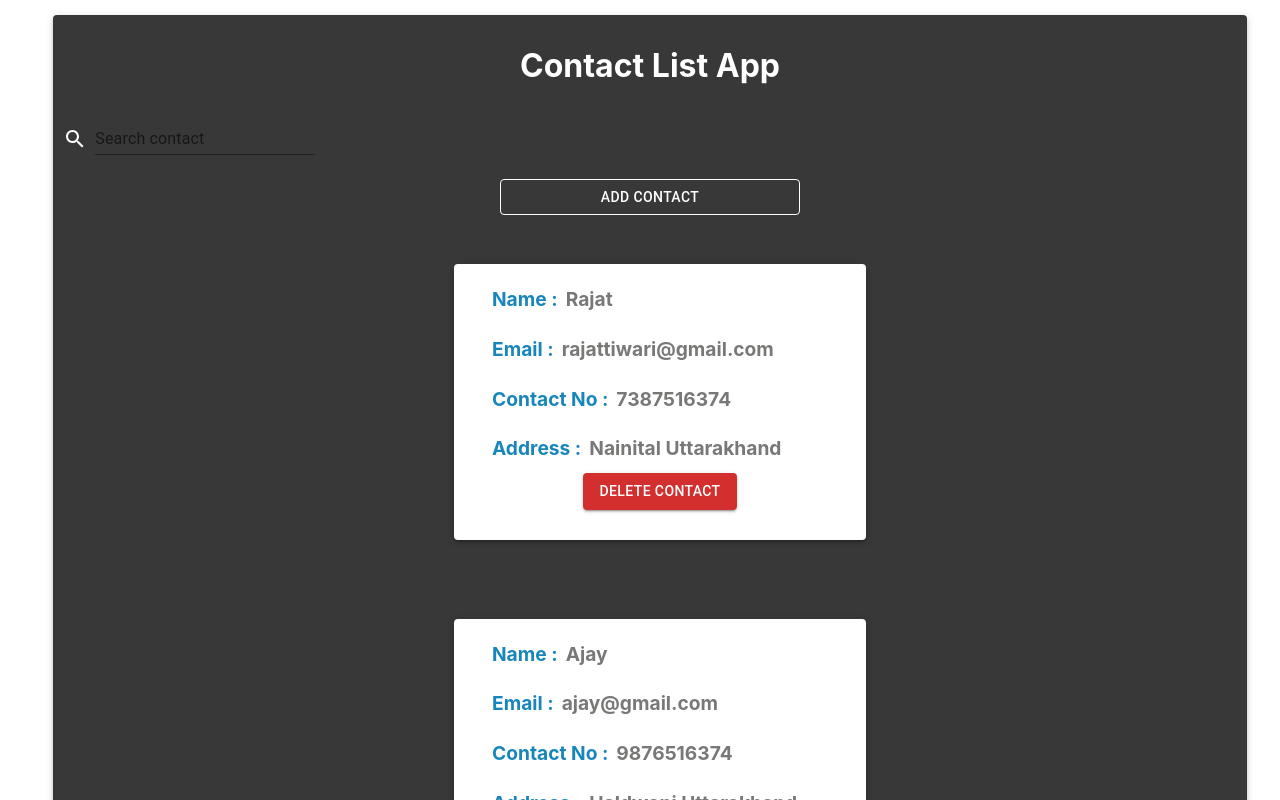
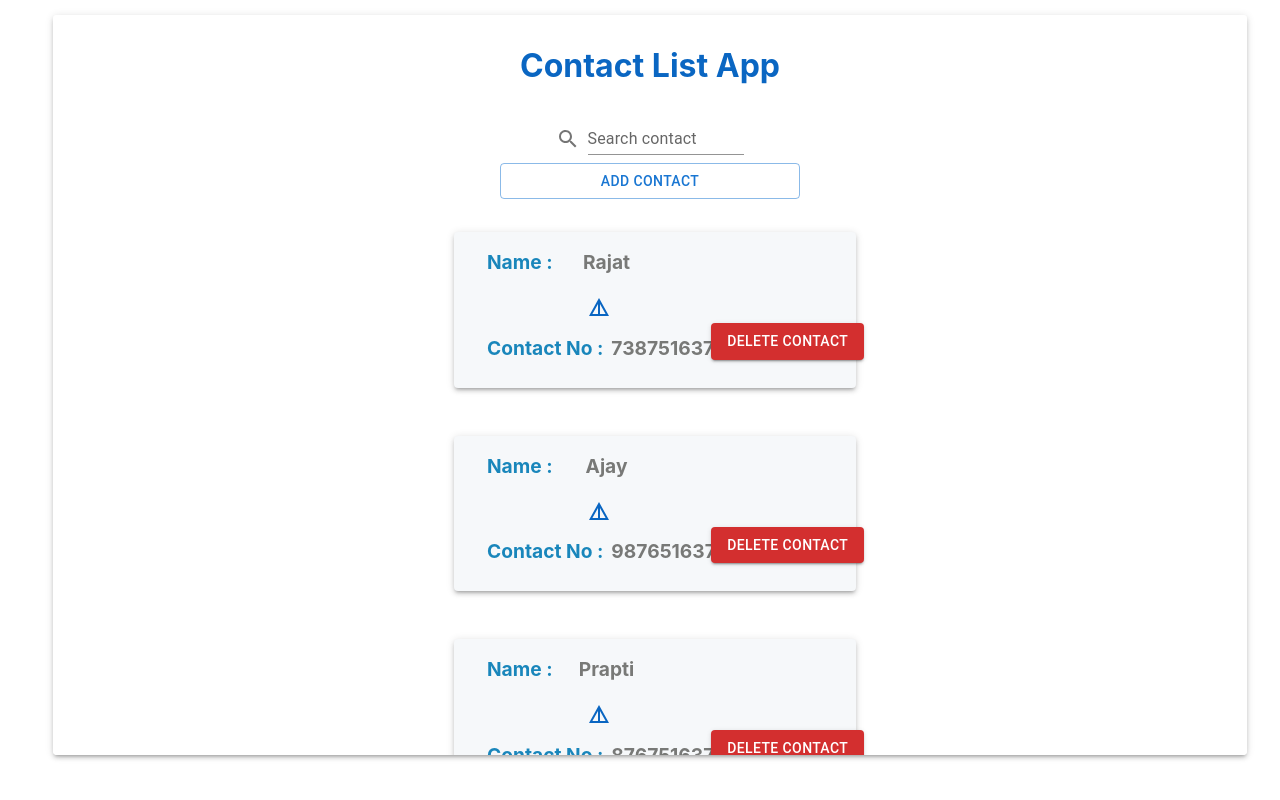
Before and after one commit to Rajattiwari20/React-Contact-App, a React (Create React App) app: page / in a window 1280 px wide. Shown: the top 800 px of the page. Built offline with nearby package versions, Linux system fonts and the light colour scheme.

Commit message:
Improved UI

```diff
--- a/src/components/AddContact.js
+++ b/src/components/AddContact.js
@@ -11,6 +11,7 @@ import DialogTitle from '@mui/material/DialogTitle';
 function AddContact(props) {
 
   const [open, setOpen] = useState(false);
+  // new contact state
   const [newContact , setNewContact] = useState({});
 
   const handleClickOpen = () => {
@@ -21,7 +22,7 @@ function AddContact(props) {
     setOpen(false);
   };
 
-
+//getting all the values from target value
   const handelName = (e) => {
     const newValue = e.target.value
     setNewContact({
@@ -51,6 +52,7 @@ function AddContact(props) {
       })
   };
 
+  // on add adding new contact at 0 index and remaing array will remain as it is
   const handelAdd = () =>{
       props.setFilterContact([
         newContact,
@@ -61,7 +63,7 @@ function AddContact(props) {
 
   return (
     <>
-      <Button variant="outlined" onClick={handleClickOpen} style ={{minWidth : "300px" , color : "white", borderColor : "white"}}>
+      <Button variant="outlined" onClick={handleClickOpen} style ={{minWidth : "300px" }}>
         ADD Contact
       </Button>
       <Dialog open={open} onClose={handleClose}>
--- a/src/components/App.js
+++ b/src/components/App.js
@@ -2,28 +2,16 @@ import  React, {useState, useEffect} from 'react';
 import { Grid, Paper,TextField, Box} from '@mui/material'
 import AddContact from './AddContact'
 import Contact from './Contact'
+import NoContact from './NoContact'
 import data from '../dummyData'
 import SearchIcon from '@mui/icons-material/Search';
-import { makeStyles } from '@mui/styles';
-
-const useStyles = makeStyles(theme => ({
-
-  historyBtn: {
-      color : "white",
-      borderColor : "white !important",
-      '&:focus' : {
-          color : "white"
-      }
-  }
-}))
-
 
 function App() {
 
-  const classes = useStyles();
   const [contacts , setContacts] = useState([])
   const [filterContact, setFilterContact] = useState([])
 
+  //fillering array to show search result
   const filterArray = (value) =>{
     const newValue = value.toLowerCase().trim()
     if(!newValue){
@@ -31,20 +19,23 @@ function App() {
     }
     else{
       const newFilteredArray = contacts.filter(item=>{
+        //user can serach contacts from all keys
         return Object.keys(item).some(key => {
           return item[key].toString().toLowerCase().includes(newValue)
         })
       });
+      //set the filteredArray
       setFilterContact(newFilteredArray)
     }
   }
 
-  useEffect( ()=>{
+  //set the data
+  useEffect(()=>{
     setContacts(data)
     setFilterContact(data);
   }, [])
 
-
+// when user will search handleChnage is called
   const handelChange = (e) => {
     const search = e.target.value;
     filterArray(search)
@@ -53,20 +44,16 @@ function App() {
   return (
     <>
     <Grid container justifyContent = "center"  >
-        <Grid item md = {11} sm = {11} xs = {10} style = {{minHeight : "90vh", marginTop : "15px"}} textAlign = "center" >
-          <Paper elevation={3} style = {{width : "100%" , height : "100%", padding : "10px",  backgroundColor:  "#383838" }} >
-              <h1 style ={{color : "white"}} >Contact List App</h1>
-              <Grid container justifyContent = "center" spacing = {3}>
-              <Grid item md = {12}>
+        <Grid item md = {11} sm = {11} xs = {10} style = {{maxHeight : "90vh", marginTop : "15px"}} textAlign = "center" >
+          <Paper elevation={3} style = {{width : "100%" , height : "90vh", padding : "10px" , overflow : "auto" }} >
+              <h1 style ={{color : "#0A66C2"}} >Contact List App</h1>
+              <Grid container justifyContent = "center" spacing = {1}>
+              <Grid item md = {2}>
                 <Box sx={{ display: 'flex', alignItems: 'flex-end' }}>
-                      <SearchIcon sx={{ color: 'action.active', mr: 1, my: 0.5 }} style ={{color : "white"}} />
+                      <SearchIcon sx={{ color: 'action.active', mr: 1, my: 0.5 }}/>
                       <TextField id="input-with-sx"
                       label="Search contact"
                       variant="standard"
-                      InputLabelProps = {{
-                          className: classes.historyBtn
-                      }}
-                      InputProps={{className: classes.historyBtn}}
                       onChange = {(e) => handelChange(e)}
                       />
                   </Box>
@@ -74,15 +61,20 @@ function App() {
                 <Grid item md = {12}>
                   <AddContact setFilterContact = {setFilterContact} filterContact ={filterContact} />
                 </Grid>
+                {/* Maping the filtered Array */}
                 {
-                    filterContact.length > 0 &&
+                    filterContact.length > 0 ?
                     filterContact.map((contact) =>{
                     return (
-                        <Grid item md = {12}>
-                            <Contact contact = {contact} setFilterContact = {setFilterContact} contacts ={contacts}/>
+                        <Grid item md = {12} sm = {12} xs = {12}>
+                            <Contact  contact = {contact} setFilterContact = {setFilterContact} filterContact ={filterContact}/>
                         </Grid>
                     )
                     })
+                    :
+                      <Grid item md = {12} sm = {12} xs = {12}>
+                              <NoContact/>
+                      </Grid>
                   }
               </Grid>
           </Paper>
--- a/src/components/Contact.js
+++ b/src/components/Contact.js
@@ -1,59 +1,70 @@
 import  React, {useState} from 'react';
 import {Grid, Paper, Button, TextField} from '@mui/material';
+import DetailsIcon from '@mui/icons-material/Details';
+import ContactDetail from './ContactDetail'
 function Contact(props) {
 
     const {name , email , address , contactNo } = props.contact;
 
+    const [open , setOpen] = useState(false);
+    const [showDetail , setShowDetail] = useState(false);
+    // const [updatedList , setUpdatedList] = useState(props.filterContact);
 
+
+    //filltering data on the basics of contact number
     const handelDelete = (contactNo) =>{
-        console.log("name : ", contactNo )
-        const newArray = props.contacts.filter((item) => item.contactNo !== contactNo);
-        console.log("newArray ==>" , newArray)
+        // console.log("name : ", contactNo )
+        const newArray = props.filterContact.filter((item) => item.contactNo !== contactNo);
+        // console.log("updatedList ==>" , newArray)
         props.setFilterContact(newArray)
+    }
+
+    const handelClick = () =>{
+        setOpen(true);
+        setShowDetail(true)
     }
 
   return (
     <>
-        <Grid container  justifyContent = "center" style = {{marginTop : "25px" , marginBottom : "50px" }}>
-           <Grid item md = {4} sm = {6}Update xs = {10} className = "todo-container" >
-                <Paper elevation={3} style = {{width : "100%" , height : "100%", padding : "10px" }} >
+        <Grid container  justifyContent = "center" style = {{marginTop : "25px" , marginBottom : "25px" }}>
+           <Grid item md = {4} sm = {6}Update xs = {10} >
+                <Paper elevation={3} style = {{width : "100%" , height : "100%", padding : "5px" , backgroundColor : "#F6F8FA" }} >
                     <Grid container style = {{marginLeft : " 5%" }} spacing ={1}>
                         <Grid item >
                         <h1 className = "heading">Name : </h1>
                         </Grid>
-                        <Grid item >
+                        <Grid item  md = {3} sm = {2} >
                         <h1 className = "status">{name} </h1>
                         </Grid>
-                    </Grid>
-                    <Grid container style = {{marginLeft : " 5%" }} spacing ={1}>
-                        <Grid item>
-                        <h1 className = "heading">Email : </h1>
+                        <Grid item onClick = {handelClick} md = {7} sm = {7}  xs = {5}  style = {{color : "#0A66C2" , cursor : "pointer"}}>
+                            <DetailsIcon/>
                         </Grid>
-                        <Grid item>
-                        <h1 className = "status">{email} </h1>
-                        </Grid>
+
                     </Grid>
                     <Grid container style = {{marginLeft : " 5%" }} spacing ={1}>
                         <Grid item>
                         <h1 className = "heading">Contact No : </h1>
                         </Grid>
-                        <Grid item>
+                        <Grid item md ={3} >
                         <h1 className = "status">{contactNo} </h1>
                         </Grid>
-                    </Grid>
-                    <Grid container style = {{marginLeft : " 5%" }} spacing ={1}>
-                        <Grid item>
-                        <h1 className = "heading">Address : </h1>
-                        </Grid>
-                        <Grid item>
-                        <h1 className = "status">{address} </h1>
+                        <Grid item >
+                            <Button variant="contained" color="error"  onClick = {() => handelDelete(props.contact.contactNo)} > Delete Contact</Button>
                         </Grid>
                     </Grid>
-                    <Button variant="contained" color="error"  onClick = {() => handelDelete(props.contact.contactNo)} > Delete Contact</Button>
-
-
                 </Paper>
            </Grid>
+           {/* showing contact details separately for better UI experence */}
+            {
+            showDetail &&
+            <ContactDetail open = {open}
+                setOpen = {setOpen}
+                name = {name}
+                email = {email}
+                address ={address}
+                contactNo = {contactNo}
+             />
+            }
         </Grid>
     </>
   );
--- /dev/null
+++ b/src/components/ContactDetail.js
@@ -0,0 +1,107 @@
+import * as React from 'react';
+import PropTypes from 'prop-types';
+import {Button , Grid} from '@mui/material';
+import { styled } from '@mui/material/styles';
+import Dialog from '@mui/material/Dialog';
+import DialogTitle from '@mui/material/DialogTitle';
+import DialogContent from '@mui/material/DialogContent';
+import DialogActions from '@mui/material/DialogActions';
+import IconButton from '@mui/material/IconButton';
+import CloseIcon from '@mui/icons-material/Close';
+
+
+const BootstrapDialog = styled(Dialog)(({ theme }) => ({
+  '& .MuiDialogContent-root': {
+    padding: theme.spacing(2),
+  },
+  '& .MuiDialogActions-root': {
+    padding: theme.spacing(1),
+  },
+}));
+
+const BootstrapDialogTitle = (props) => {
+  const { children, onClose, ...other } = props;
+
+  return (
+    <DialogTitle sx={{ m: 0, p: 2 }} {...other}>
+      {children}
+      {onClose ? (
+        <IconButton
+          aria-label="close"
+          onClick={onClose}
+          sx={{
+            position: 'absolute',
+            right: 8,
+            top: 8,
+            color: (theme) => theme.palette.grey[500],
+          }}
+        >
+          <CloseIcon />
+        </IconButton>
+      ) : null}
+    </DialogTitle>
+  );
+};
+
+BootstrapDialogTitle.propTypes = {
+  children: PropTypes.node,
+  onClose: PropTypes.func.isRequired,
+};
+
+export default function ContactDetail(props) {
+  const {open, setOpen, name , email , address , contactNo} = props
+
+
+  const handleClose = () => {
+    setOpen(false);
+  };
+
+  return (
+    <div >
+      <BootstrapDialog
+        onClose={handleClose}
+        aria-labelledby="customized-dialog-title"
+        open={open}
+      >
+        <BootstrapDialogTitle id="customized-dialog-title" onClose={handleClose}>
+          {name} Detail
+        </BootstrapDialogTitle>
+        <DialogContent dividers>
+          <Grid container spacing ={1}>
+            <Grid item >
+            <h1 className = "heading">Name : </h1>
+            </Grid>
+            <Grid item  md = {3} sm = {2} >
+            <h1 className = "status">{name} </h1>
+            </Grid>
+            </Grid>
+            <Grid container spacing ={1}>
+                <Grid item>
+                <h1 className = "heading">Email : </h1>
+                </Grid>
+                <Grid item>
+                <h1 className = "status">{email} </h1>
+                </Grid>
+            </Grid>
+            <Grid container spacing ={1}>
+                <Grid item>
+                <h1 className = "heading">Contact No : </h1>
+                </Grid>
+                <Grid item md ={3} >
+                <h1 className = "status">{contactNo} </h1>
+                </Grid>
+            </Grid>
+            <Grid container spacing ={1}>
+                <Grid item>
+                <h1 className = "heading">Address : </h1>
+                </Grid>
+                <Grid item>
+                <h1 className = "status">{address} </h1>
+                </Grid>
+            </Grid>
+
+        </DialogContent>
+      </BootstrapDialog>
+    </div>
+  );
+}
--- /dev/null
+++ b/src/components/NoContact.js
@@ -0,0 +1,18 @@
+import  React, { useState } from 'react';
+import { Typography , Grid} from '@mui/material'
+
+// if there is no contacts  show NoContact component
+function NewConversation() {
+
+    return (
+      <>
+        <Grid container>
+            <Grid item md = {12} xs = {12} sm = {12} style = {{color : "#6d6d6d" , marginTop : "100px"}}>
+                <h1>No contacts to show</h1>
+            </Grid>
+        </Grid>
+      </>
+    );
+  }
+
+  export default NewConversation;
--- a/src/dummyData.js
+++ b/src/dummyData.js
@@ -1,3 +1,8 @@
+//dummy data => array of objects
+//keys ==> name : string
+//contactNo : string
+//address : string
+//email : string
 const data = [
     {
     name : "Rajat",
```
